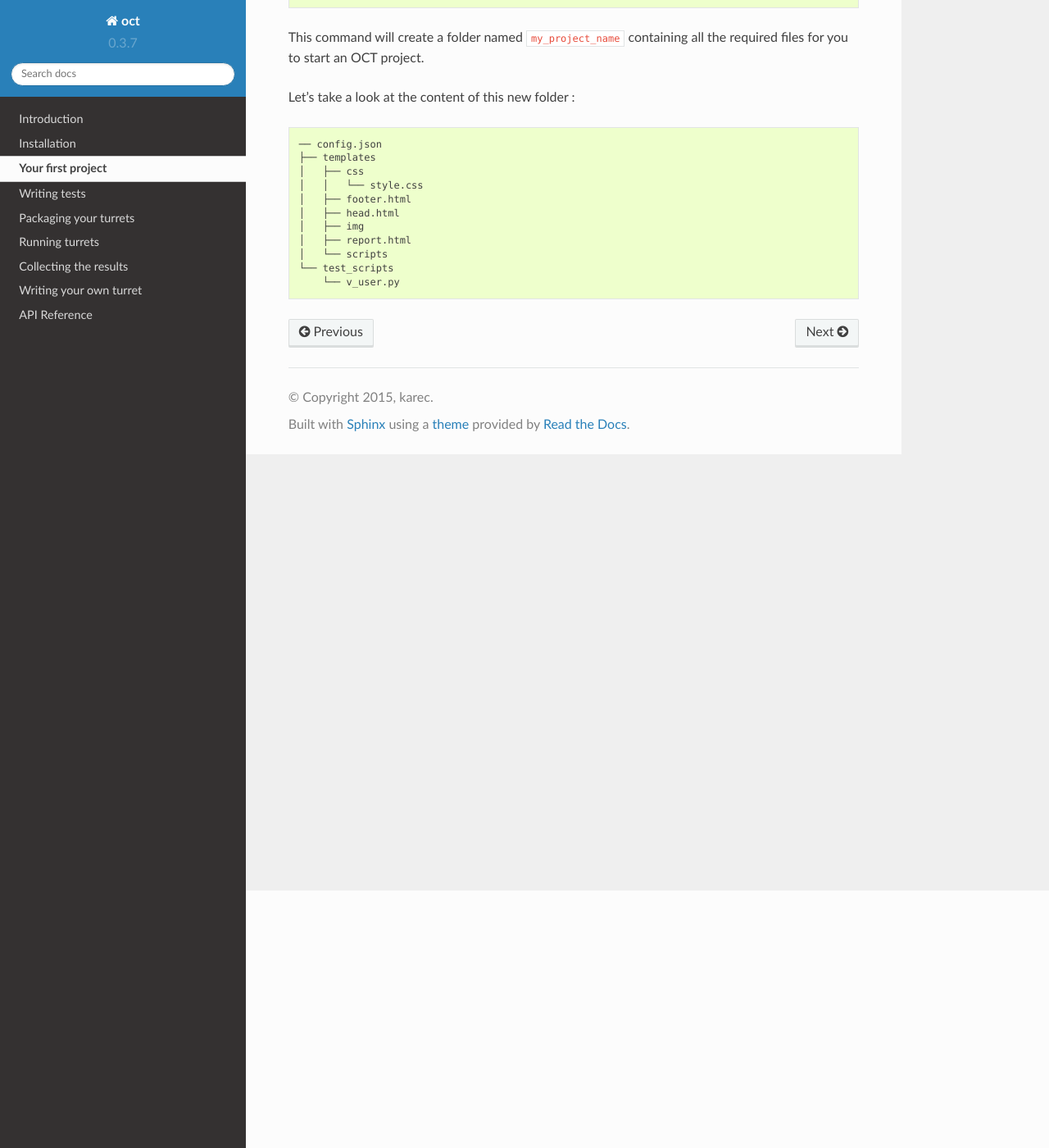
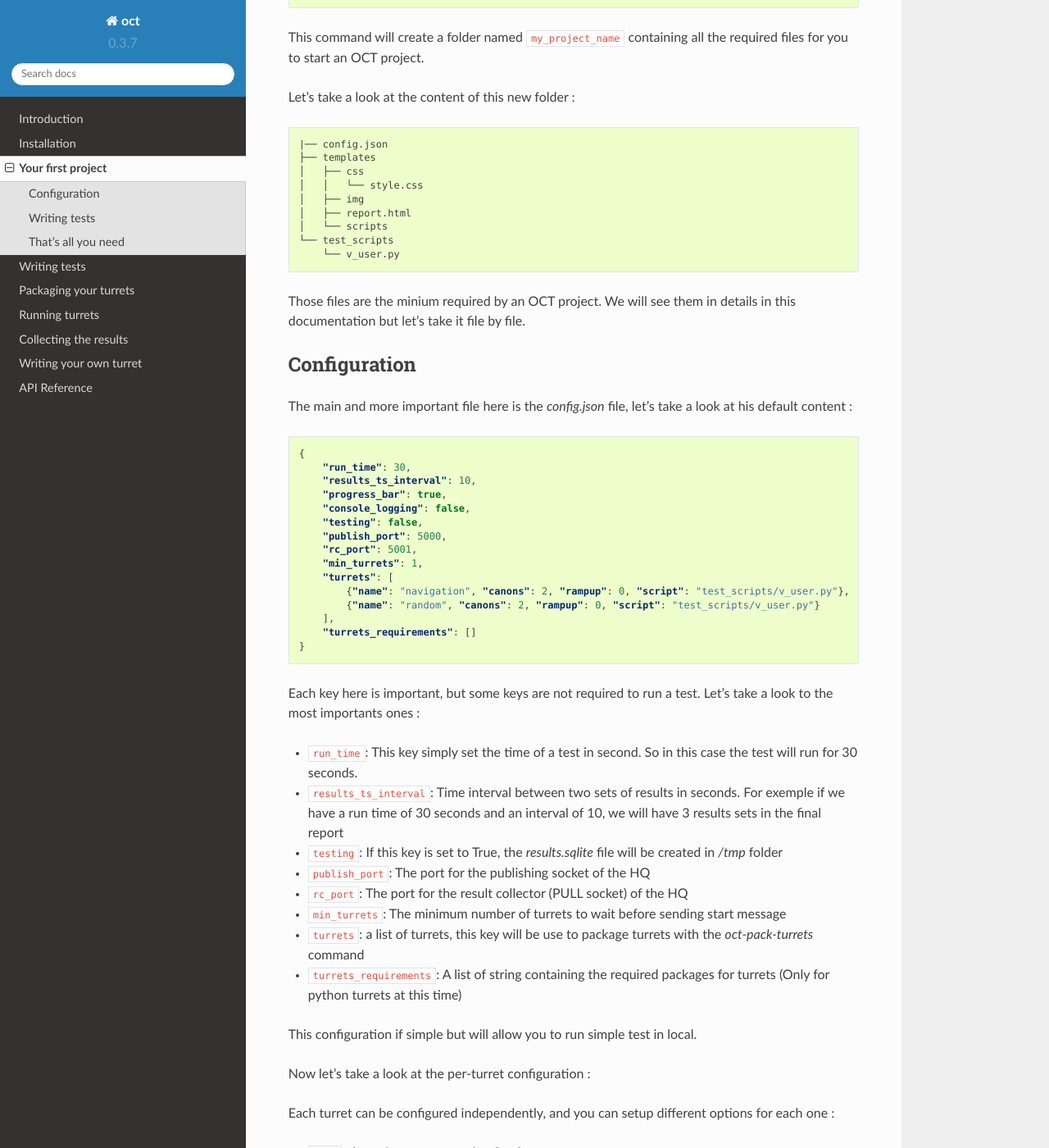
Before and after one commit to TheGhouls/oct, a Sphinx documentation site: the page built from doc/first_project.rst, in a window 1280 px wide and 1400 px high, scrolled down 314 px. Shown: the whole window at 82% size. Built offline with Sphinx 7.4.7 and the Read the Docs theme 2.0.0, drawn with Linux system fonts in a browser that asks for light colours; pages that are not in the unit, such as notebooks, are missing from menus; some of the changed text lies outside the part shown.

Commit message:
update introduction and first project page

```diff
--- a/doc/first_project.rst
+++ b/doc/first_project.rst
@@ -17,14 +17,109 @@ Let's take a look at the content of this new folder :
 
 .. code-block:: sh
 
-    ── config.json
+    |── config.json
     ├── templates
     │   ├── css
     │   │   └── style.css
-    │   ├── footer.html
-    │   ├── head.html
     │   ├── img
     │   ├── report.html
     │   └── scripts
     └── test_scripts
         └── v_user.py
+
+Those files are the minium required by an OCT project. We will see them in details in this documentation but let's take
+it file by file.
+
+Configuration
+-------------
+
+The main and more important file here is the `config.json` file, let's take a look at his default content :
+
+.. code-block:: json
+
+    {
+        "run_time": 30,
+        "results_ts_interval": 10,
+        "progress_bar": true,
+        "console_logging": false,
+        "testing": false,
+        "publish_port": 5000,
+        "rc_port": 5001,
+        "min_turrets": 1,
+        "turrets": [
+            {"name": "navigation", "canons": 2, "rampup": 0, "script": "test_scripts/v_user.py"},
+            {"name": "random", "canons": 2, "rampup": 0, "script": "test_scripts/v_user.py"}
+        ],
+        "turrets_requirements": []
+    }
+
+Each key here is important, but some keys are not required to run a test. Let's take a look to the most importants ones :
+
+* ``run_time``: This key simply set the time of a test in second. So in this case the test will run for 30 seconds.
+
+* ``results_ts_interval``: Time interval between two sets of results in seconds. For exemple if we have a run time of 30 seconds and an interval of 10, we will have 3 results sets in the final report
+
+* ``testing``: If this key is set to True, the `results.sqlite` file will be created in `/tmp` folder
+
+* ``publish_port``: The port for the publishing socket of the HQ
+
+* ``rc_port``: The port for the result collector (PULL socket) of the HQ
+
+* ``min_turrets``: The minimum number of turrets to wait before sending start message
+
+* ``turrets``: a list of turrets, this key will be use to package turrets with the `oct-pack-turrets` command
+
+* ``turrets_requirements``: A list of string containing the required packages for turrets (Only for python turrets at this time)
+
+This configuration if simple but will allow you to run simple test in local.
+
+
+Now let's take a look at the per-turret configuration :
+
+Each turret can be configured independently, and you can setup different options for each one :
+
+* ``name``: the string representation for the turret
+
+* ``canons``: The number of canons for this turret (aka virtual users)
+
+* ``rampup``: The rampup for the turret. The rampup option will tell to the turret at how many seconds all canons must be spawned
+
+* ``script``: The relative path to the associated test script
+
+Writing tests
+-------------
+
+By default, the ``oct-new-project`` command will create an exemple test script under ``test_scripts/v_user.py``, let's take a look at it :
+
+.. code-block:: python
+
+    from oct_turrets.base import BaseTransaction
+    import random
+    import time
+
+
+    class Transaction(BaseTransaction):
+        def __init__(self):
+            pass
+
+        def run(self):
+            r = random.uniform(1, 2)
+            time.sleep(r)
+            self.custom_timers['Example_Timer'] = r
+
+.. note ::
+
+    As you can see the default test is writen in python, but each turret can have its own implementation and its own way to write
+    tests. Refer to turrets documentation for more explainations on how to write tests with the selected turret.
+
+So this file represent a basic test that will simply wait between 1 or 2 seconds. Not really usefull but it give you an exemple on how to write tests and
+we will keep this example for running our tests in the local setup. For advanced explanations on how to write tests, please see :doc:`writing_tests`
+
+
+That's all you need
+-------------------
+
+And that's all you need ! Yup that's right, some configuration and basics tests and that's it.
+
+Off course this will not test your infrastructure or website, but at this point you should better undersand how OCT work and what you need to run your tests !
+In the next part we will talk about writing more complexe tests
```
Also changed, not shown: other parts of doc/first_project.rst (+1 -1 lines), doc/introduction.rst (+7 -5 lines), doc/images/oct-basic.png (added).
